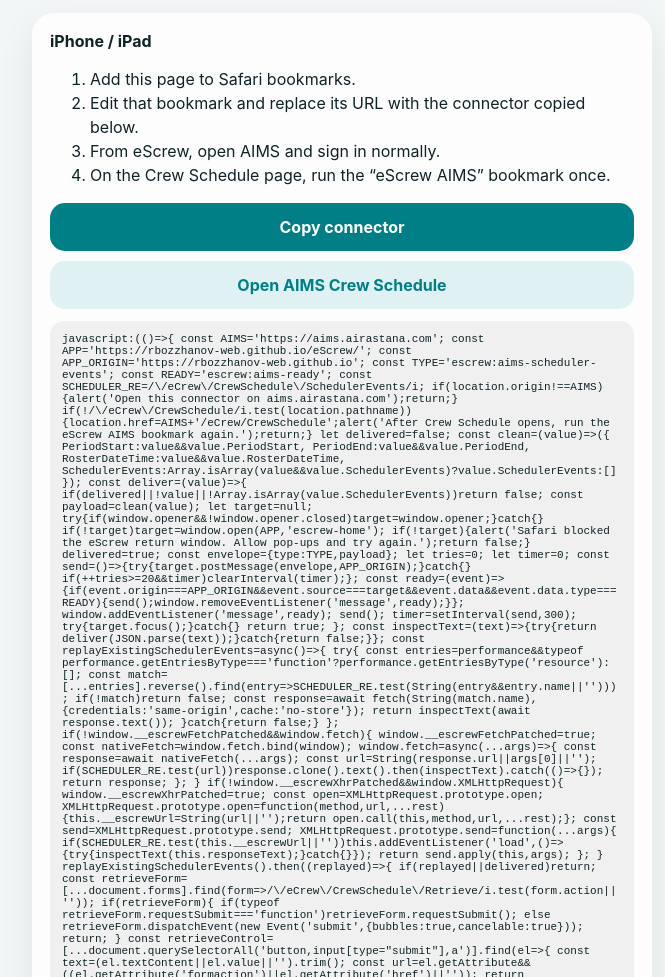
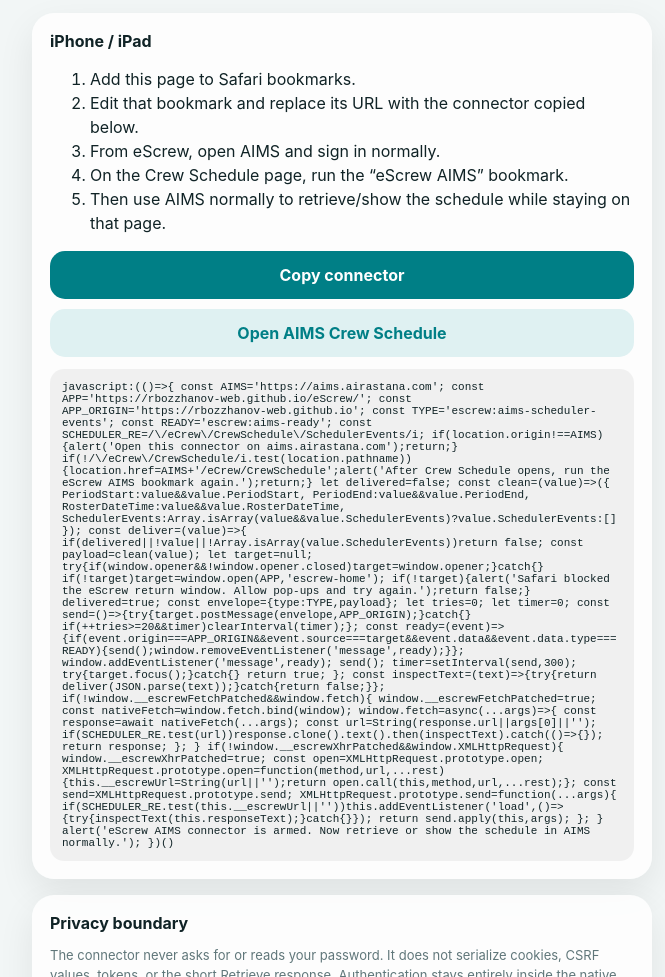
Before and after one commit to rbozzhanov-web/eScrew, a website: page public/aims-connector.html in a window 1280 px wide. Shown: the part 123-1100 px from the top of the page, without its empty margins (298-963 px from the left). Drawn offline with Linux system fonts and the light colour scheme.

Commit message:
Make AIMS connector passive-only

```diff
--- a/public/aims-connector.html
+++ b/public/aims-connector.html
@@ -35,7 +35,8 @@
       <li>Add this page to Safari bookmarks.</li>
       <li>Edit that bookmark and replace its URL with the connector copied below.</li>
       <li>From eScrew, open AIMS and sign in normally.</li>
-      <li>On the Crew Schedule page, run the “eScrew AIMS” bookmark once.</li>
+      <li>On the Crew Schedule page, run the “eScrew AIMS” bookmark.</li>
+      <li>Then use AIMS normally to retrieve/show the schedule while staying on that page.</li>
     </ol>
     <button id="copy">Copy connector</button>
     <button id="open" class="secondary">Open AIMS Crew Schedule</button>
@@ -84,15 +85,6 @@
       return true;
     };
     const inspectText=(text)=>{try{return deliver(JSON.parse(text));}catch{return false;}};
-    const replayExistingSchedulerEvents=async()=>{
-      try{
-        const entries=performance&&typeof performance.getEntriesByType==='function'?performance.getEntriesByType('resource'):[];
-        const match=[...entries].reverse().find(entry=>SCHEDULER_RE.test(String(entry&&entry.name||'')));
-        if(!match)return false;
-        const response=await fetch(String(match.name),{credentials:'same-origin',cache:'no-store'});
-        return inspectText(await response.text());
-      }catch{return false;}
-    };
     if(!window.__escrewFetchPatched&&window.fetch){
       window.__escrewFetchPatched=true;
       const nativeFetch=window.fetch.bind(window);
@@ -113,22 +105,7 @@
         return send.apply(this,args);
       };
     }
-    replayExistingSchedulerEvents().then((replayed)=>{
-      if(replayed||delivered)return;
-      const retrieveForm=[...document.forms].find(form=>/\/eCrew\/CrewSchedule\/Retrieve/i.test(form.action||''));
-      if(retrieveForm){
-        if(typeof retrieveForm.requestSubmit==='function')retrieveForm.requestSubmit();
-        else retrieveForm.dispatchEvent(new Event('submit',{bubbles:true,cancelable:true}));
-        return;
-      }
-      const retrieveControl=[...document.querySelectorAll('button,input[type="submit"],a')].find(el=>{
-        const text=(el.textContent||el.value||'').trim();
-        const url=el.getAttribute&&((el.getAttribute('formaction')||el.getAttribute('href')||''));
-        return /Retrieve|View schedule|Show schedule/i.test(text)||/\/CrewSchedule\/Retrieve/i.test(url||'');
-      });
-      if(retrieveControl&&typeof retrieveControl.click==='function'){retrieveControl.click();return;}
-      alert('Connector is armed. Refresh or retrieve the schedule in AIMS, then run the eScrew AIMS bookmark once more if the page reloads.');
-    });
+    alert('eScrew AIMS connector is armed. Now retrieve or show the schedule in AIMS normally.');
   })()`;
   const bookmarklet='javascript:'+source.replace(/\s+/g,' ');
   document.getElementById('preview').textContent=bookmarklet;
```
